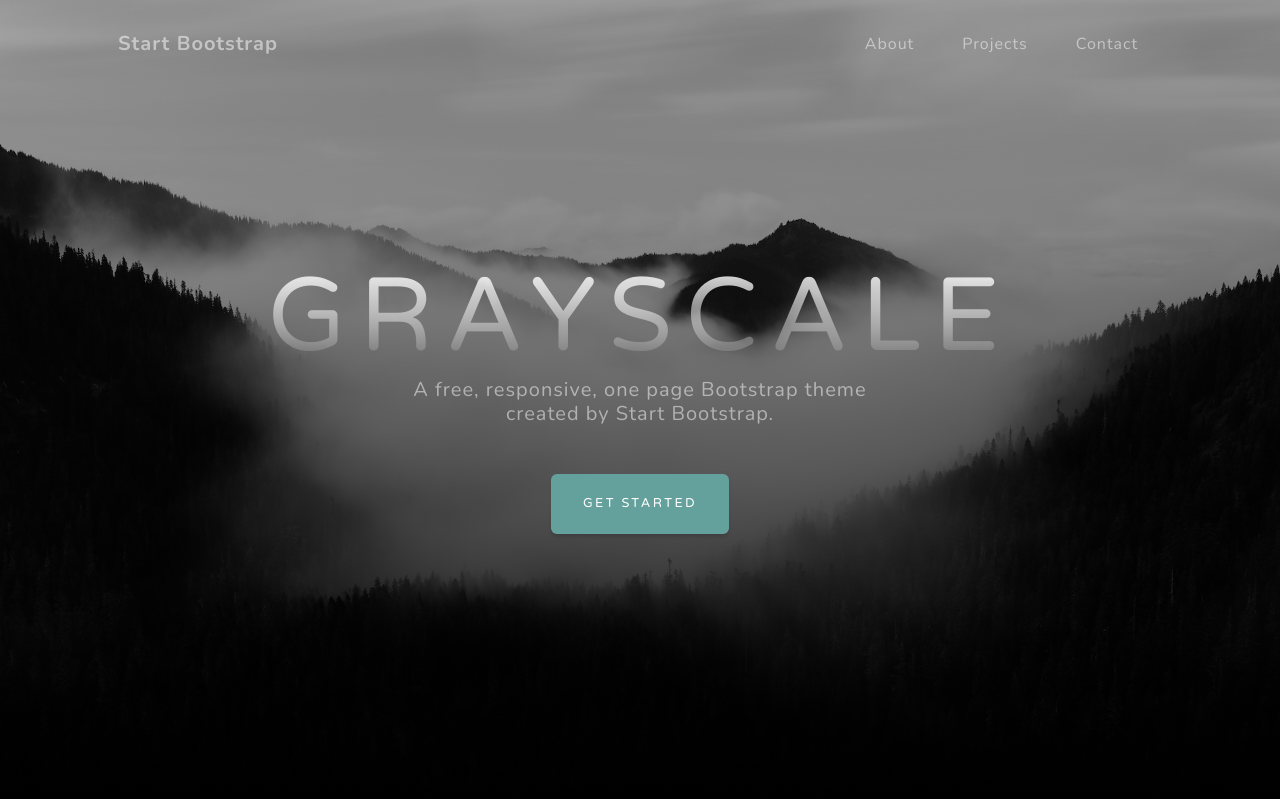
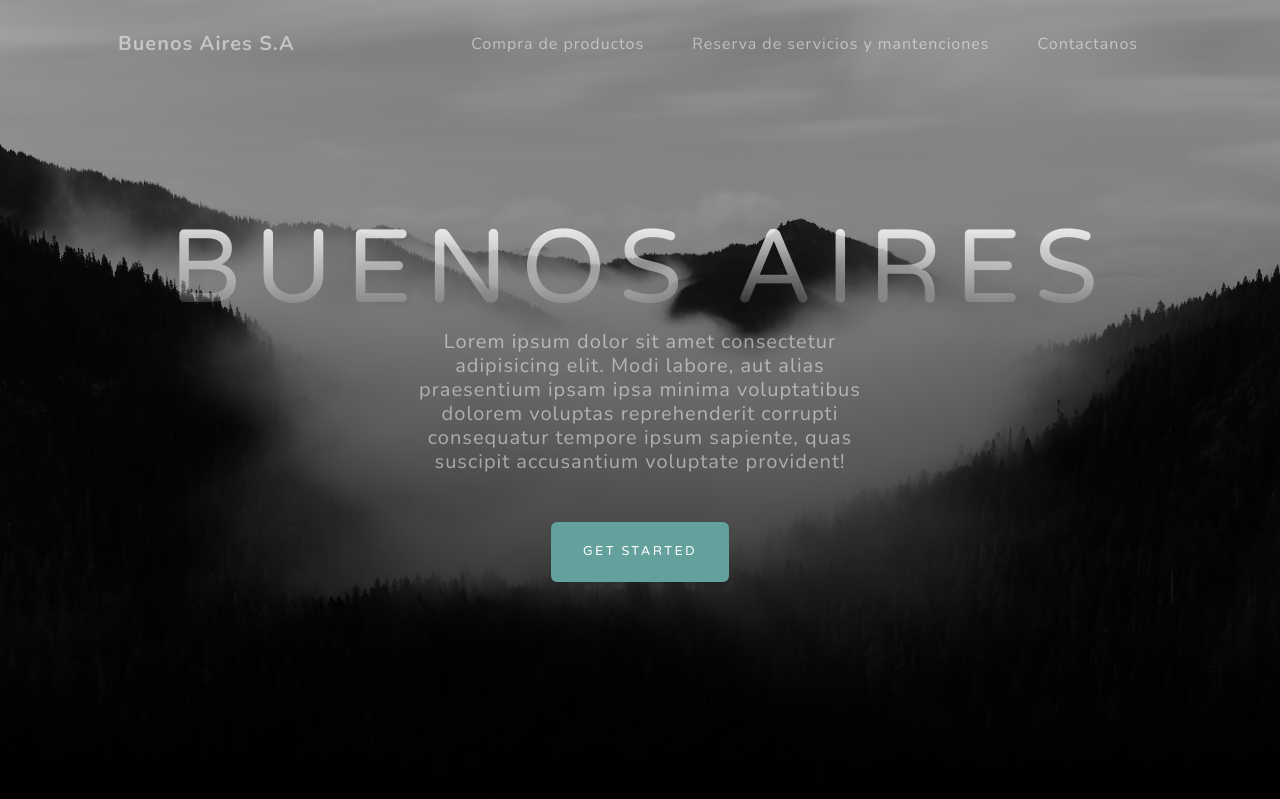
Before and after one commit to JBTesla/BuenosAires, a Django app: template app/templates/index.html in a window 1280 px wide. Shown: the top 799 px of the page. Run offline with Django 4.2, Linux system fonts and the light colour scheme; the template is opened without the code that fills it, so the values that code supplies are empty; some libraries are stand-ins or nearby versions.

Commit message:
app montada, pagina default

```diff
--- a/BuenosAires/urls.py
+++ b/BuenosAires/urls.py
@@ -15,8 +15,11 @@ Including another URLconf
     2. Add a URL to urlpatterns:  path('blog/', include('blog.urls'))
 """
 from django.contrib import admin
-from django.urls import path
+from django.urls import path, include
+from django.conf import settings
+from django.conf.urls.static import static
 
 urlpatterns = [
     path('admin/', admin.site.urls),
+    path('', include('app.urls'))
 ]
--- a/app/templates/index.html
+++ b/app/templates/index.html
@@ -5,30 +5,31 @@
         <meta name="viewport" content="width=device-width, initial-scale=1, shrink-to-fit=no" />
         <meta name="description" content="" />
         <meta name="author" content="" />
-        <title>Grayscale - Start Bootstrap Theme</title>
+        <title>BuenosAires aire acondicionado</title>
         <link rel="icon" type="image/x-icon" href="assets/favicon.ico" />
         <!-- Font Awesome icons (free version)-->
         <script src="https://use.fontawesome.com/releases/v6.3.0/js/all.js" crossorigin="anonymous"></script>
         <!-- Google fonts-->
+        {% load static %}
         <link href="https://fonts.googleapis.com/css?family=Varela+Round" rel="stylesheet" />
         <link href="https://fonts.googleapis.com/css?family=Nunito:200,200i,300,300i,400,400i,600,600i,700,700i,800,800i,900,900i" rel="stylesheet" />
         <!-- Core theme CSS (includes Bootstrap)-->
-        <link href="css/styles.css" rel="stylesheet" />
+        <link href="{% static 'css/styles.css' %}" rel="stylesheet" />
     </head>
     <body id="page-top">
         <!-- Navigation-->
         <nav class="navbar navbar-expand-lg navbar-light fixed-top" id="mainNav">
             <div class="container px-4 px-lg-5">
-                <a class="navbar-brand" href="#page-top">Start Bootstrap</a>
+                <a class="navbar-brand" href="#page-top">Buenos Aires S.A</a>
                 <button class="navbar-toggler navbar-toggler-right" type="button" data-bs-toggle="collapse" data-bs-target="#navbarResponsive" aria-controls="navbarResponsive" aria-expanded="false" aria-label="Toggle navigation">
                     Menu
                     <i class="fas fa-bars"></i>
                 </button>
                 <div class="collapse navbar-collapse" id="navbarResponsive">
                     <ul class="navbar-nav ms-auto">
-                        <li class="nav-item"><a class="nav-link" href="#about">About</a></li>
-                        <li class="nav-item"><a class="nav-link" href="#projects">Projects</a></li>
-                        <li class="nav-item"><a class="nav-link" href="#signup">Contact</a></li>
+                        <li class="nav-item"><a class="nav-link" href="#about">Compra de productos</a></li>
+                        <li class="nav-item"><a class="nav-link" href="#projects">Reserva de servicios y mantenciones</a></li>
+                        <li class="nav-item"><a class="nav-link" href="#signup">Contactanos</a></li>
                     </ul>
                 </div>
             </div>
@@ -38,14 +39,14 @@
             <div class="container px-4 px-lg-5 d-flex h-100 align-items-center justify-content-center">
                 <div class="d-flex justify-content-center">
                     <div class="text-center">
-                        <h1 class="mx-auto my-0 text-uppercase">Grayscale</h1>
-                        <h2 class="text-white-50 mx-auto mt-2 mb-5">A free, responsive, one page Bootstrap theme created by Start Bootstrap.</h2>
+                        <h1 class="mx-auto my-0 text-uppercase">Buenos Aires</h1>
+                        <h2 class="text-white-50 mx-auto mt-2 mb-5">Lorem ipsum dolor sit amet consectetur adipisicing elit. Modi labore, aut alias praesentium ipsam ipsa minima voluptatibus dolorem voluptas reprehenderit corrupti consequatur tempore ipsum sapiente, quas suscipit accusantium voluptate provident!</h2>
                         <a class="btn btn-primary" href="#about">Get Started</a>
                     </div>
                 </div>
             </div>
         </header>
-        <!-- About-->
+        <!-- Comrpa de productos(web service)-->
         <section class="about-section text-center" id="about">
             <div class="container px-4 px-lg-5">
                 <div class="row gx-4 gx-lg-5 justify-content-center">
@@ -61,7 +62,7 @@
                 <img class="img-fluid" src="assets/img/ipad.png" alt="..." />
             </div>
         </section>
-        <!-- Projects-->
+        <!-- Pedir servicio o mantencion(proceso principal de la app)-->
         <section class="projects-section bg-light" id="projects">
             <div class="container px-4 px-lg-5">
                 <!-- Featured Project Row-->
@@ -111,13 +112,6 @@
                     <div class="col-md-10 col-lg-8 mx-auto text-center">
                         <i class="far fa-paper-plane fa-2x mb-2 text-white"></i>
                         <h2 class="text-white mb-5">Subscribe to receive updates!</h2>
-                        <!-- * * * * * * * * * * * * * * *-->
-                        <!-- * * SB Forms Contact Form * *-->
-                        <!-- * * * * * * * * * * * * * * *-->
-                        <!-- This form is pre-integrated with SB Forms.-->
-                        <!-- To make this form functional, sign up at-->
-                        <!-- https://startbootstrap.com/solution/contact-forms-->
-                        <!-- to get an API token!-->
                         <form class="form-signup" id="contactForm" data-sb-form-api-token="API_TOKEN">
                             <!-- Email address input-->
                             <div class="row input-group-newsletter">
@@ -127,7 +121,6 @@
                             <div class="invalid-feedback mt-2" data-sb-feedback="emailAddress:required">An email is required.</div>
                             <div class="invalid-feedback mt-2" data-sb-feedback="emailAddress:email">Email is not valid.</div>
                             <!-- Submit success message-->
-                            <!---->
                             <!-- This is what your users will see when the form-->
                             <!-- has successfully submitted-->
                             <div class="d-none" id="submitSuccessMessage">
@@ -148,11 +141,11 @@
                 </div>
             </div>
         </section>
-        <!-- Contact-->
+        <!-- Contactanos(formulario simple)-->
         <section class="contact-section bg-black">
             <div class="container px-4 px-lg-5">
                 <div class="row gx-4 gx-lg-5">
-                    <div class="col-md-4 mb-3 mb-md-0">
+                    <div class="col-md-4 mb-3 mb-md-0">a
                         <div class="card py-4 h-100">
                             <div class="card-body text-center">
                                 <i class="fas fa-map-marked-alt text-primary mb-2"></i>
@@ -196,10 +189,6 @@
         <script src="https://cdn.jsdelivr.net/npm/bootstrap@5.2.3/dist/js/bootstrap.bundle.min.js"></script>
         <!-- Core theme JS-->
         <script src="js/scripts.js"></script>
-        <!-- * * * * * * * * * * * * * * * * * * * * * * * * * * * * * * * * * * * * * * * *-->
-        <!-- * *                               SB Forms JS                               * *-->
-        <!-- * * Activate your form at https://startbootstrap.com/solution/contact-forms * *-->
-        <!-- * * * * * * * * * * * * * * * * * * * * * * * * * * * * * * * * * * * * * * * *-->
         <script src="https://cdn.startbootstrap.com/sb-forms-latest.js"></script>
     </body>
 </html>
--- /dev/null
+++ b/app/urls.py
@@ -0,0 +1,6 @@
+from django.urls import path
+from.views import *
+
+urlpatterns = [
+path('',index, name="index"),
+]
```
Also changed, not shown: BuenosAires/settings.py (+7 -0 lines), app/views.py (+18 -2 lines), requirements.txt (added, +10 -0 lines), app/forms.py (added), db.sqlite3 (added).
